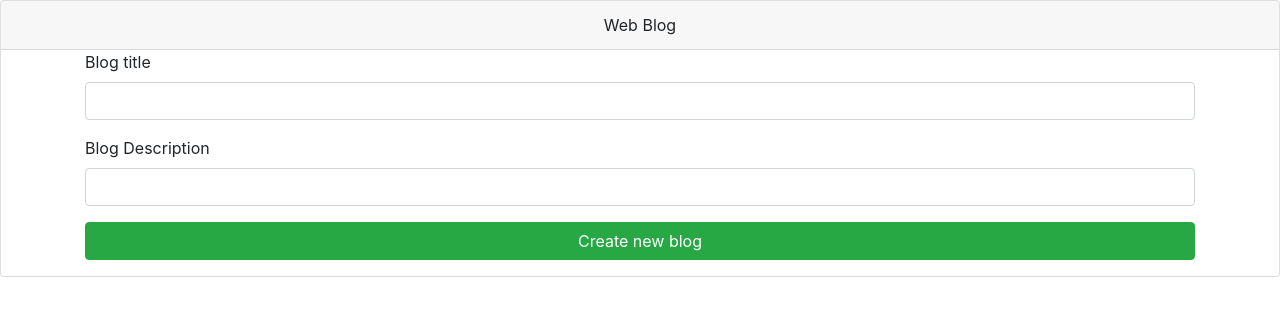
After one commit to mishrasunny174/WebBlog, a Flask app: template src/templates/new_blog.html in a window 1280 px wide. The commit adds this page. Shown: the top 316 px of the page. Run offline with Flask 2, Linux system fonts and the light colour scheme; the template is opened without the code that fills it, so the values that code supplies are empty; some libraries are stand-ins or nearby versions.

```diff
--- a/src/app.py
+++ b/src/app.py
@@ -1,4 +1,4 @@
-from flask import Flask, render_template, request, session
+from flask import Flask, render_template, request, session, redirect
 
 from src.models.blog import Blog
 from src.models.user import User
@@ -72,7 +72,31 @@ def list_blog(user_id=None):
 def list_post(blog_id):
     blog = Blog.from_mongo(blog_id)
     posts = blog.get_all_posts()
-    return render_template('user_posts.html', posts=posts, name_of_blog=blog.title)
+    return render_template('user_posts.html', posts=posts, name_of_blog=blog.title, blog_id=blog._id)
+
+
+@app.route('/blogs/new', methods=['POST', 'GET'])
+def create_new_blog():
+    if request.method == 'GET':
+        return render_template('new_blog.html')
+    else:
+        title = request.form['title']
+        description = request.form['description']
+        user = User.get_user_by_email(session['email'])
+        user.new_blog(title, description)
+        return redirect('/blogs/')
+
+
+@app.route('/posts/new/<string:blog_id>', methods=['POST', 'GET'])
+def create_new_post(blog_id):
+    if request.method == 'GET':
+        return render_template('new_post.html', blog_id=blog_id)
+    else:
+        title = request.form['title']
+        content = request.form['content']
+        user = User.get_user_by_email(session['email'])
+        user.new_post(title=title, content=content, blog_id=blog_id)
+        return redirect('/posts/'+blog_id)
 
 
 if __name__ == '__main__':
--- a/src/models/blog.py
+++ b/src/models/blog.py
@@ -21,8 +21,8 @@ class Blog(object):
                 'date': self.date,
                 '_id': self._id}
 
-    def new_post(self, title, content, date, _id):
-        post = Post(title=title, content=content, author=self.author, blog_id=self._id, date=date, _id=_id)
+    def new_post(self, title, content):
+        post = Post(title=title, content=content, author=self.author, blog_id=self._id)
         post.save_to_mongo()
 
     def get_all_posts(self):
--- a/src/models/user.py
+++ b/src/models/user.py
@@ -64,9 +64,9 @@ class User(object):
         blog.save_to_mongo()
 
     @staticmethod
-    def new_post(blog_id, title, content, date=datetime.utcnow()):
+    def new_post(blog_id, title, content):
         blog = Blog.from_mongo(blog_id)
-        blog.new_post(title=title, content=content, date=date)
+        blog.new_post(title=title, content=content)
 
     def json(self):
         return {'name': self.name,
--- /dev/null
+++ b/src/templates/new_blog.html
@@ -0,0 +1,18 @@
+{% extends "base.html" %}
+{% block content %}
+<div class="container">
+    <form action="/blogs/new" method="post">
+        <div class="form-group">
+            <label for="title">Blog title</label>
+            <input type="text" id="title" name="title" class="form-control">
+        </div>
+        <div class="form-group">
+            <label for="description">Blog Description</label>
+            <input type="text" id="description" name="description" class="form-control">
+        </div>
+        <div class="form-group">
+            <button type="submit" class="btn btn-success btn-block">Create new blog</button>
+        </div>
+    </form>
+</div>
+{% endblock %}
```
Also changed, not shown: src/templates/new_post.html (added, +18 -0 lines), src/templates/user_blogs.html (+5 -3 lines), src/templates/user_posts.html (+12 -4 lines).
